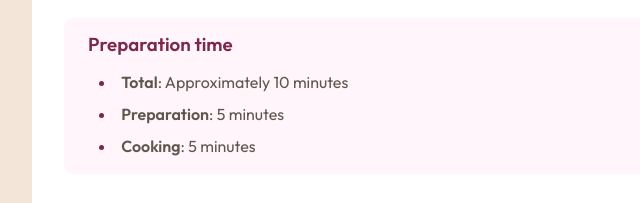
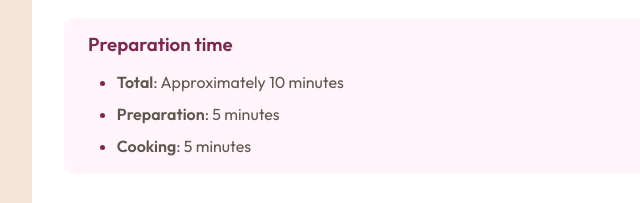
Before and after one commit to hns-dev/Recipe-page, a plain HTML site: page index.html in a window 1280 px wide. Shown: the part 589-792 px from the top of the page, 258-898 px from the left. Drawn offline with Linux system fonts and the light colour scheme.

Commit message:
edit list styling

```diff
--- a/styles.css
+++ b/styles.css
@@ -161,8 +161,7 @@ section:not(:last-child) {
 /* list */
 ul,
 ol {
-  list-style-position: inside;
-  padding-left: 0.7rem;
+  padding-left: 1.8rem;
 }
 
 li:not(:last-child) {
```
